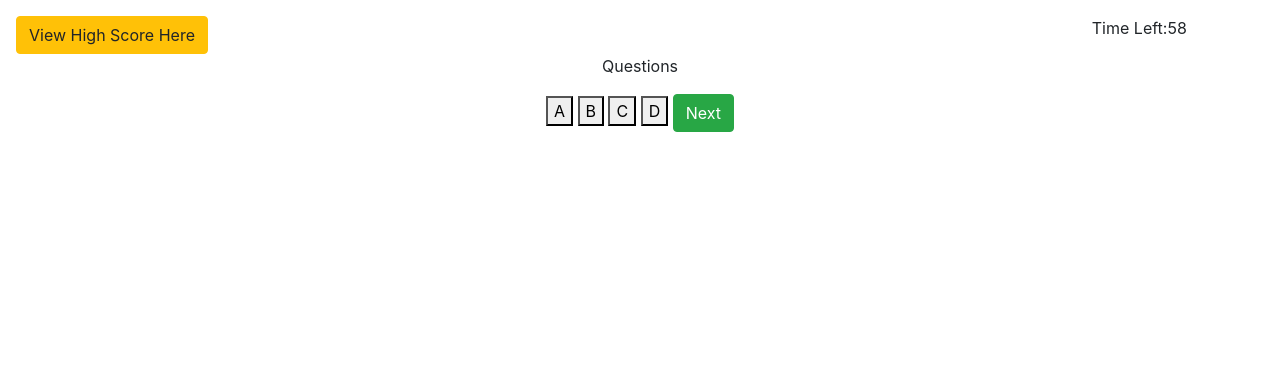
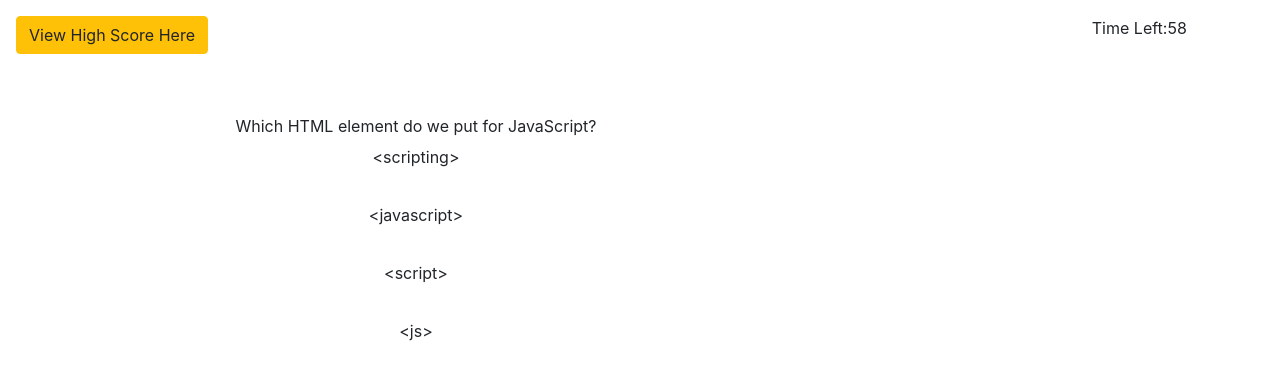
Before and after one commit to youjmi/CodingHW4, a plain HTML site: page index.html in a window 1280 px wide. Both pictures are taken after a click on the button "Click to Start!". Drawn offline with nearby package versions, Linux system fonts and the light colour scheme.

Commit message:
finally able to read question and next button to work

```diff
--- a/index.html
+++ b/index.html
@@ -15,34 +15,40 @@
     <header>
         <div class="row">
             <div class="col-md-4 ml-3 mt-3">
+                <a href="./highScore.html">
                 <button type="button" class="btn btn-warning" id="highscoreView">View High Score Here</button>
-                <div id ="addInitials"></div>
-
+                </a>
+                <div id="addInitials"></div>
             </div>
             <div class="col-md-7 mt-3">
-            <div class="text-right" id ="timer">Time Left:60 </div>
+                <div class="text-right" id="timer">Time Left:60 </div>
             </div>
         </div>
-    <!--Header End-->
+        <!--Header End-->
     </header>
     <!--Start Page Begin-->
     <section class="p-5 mt-5" id="Start">
         <div class="container text-center">
             <h1>Coding Quiz Challenge!</h1>
-            <h4 class="container mt-5">Welcome to my page! I would like to challange you to a timed quiz to test your knowledge. I will give
-                you 4 questions and 60 seconds total. For every right answer, 5 seconds will be added. For every wrong answer, 10 seconds will be removed. </h4>
-            <button class ="mt-5 btn btn-success" type="button" id="startbutton"> Click to Start! </button>
+            <h4 class="container mt-5">Welcome to my page! I would like to challange you to a timed quiz to test your
+                knowledge. I will give
+                you 4 questions and 60 seconds total. For every right answer, 10 seconds will be added. For every wrong
+                answer, 10 seconds will be removed. </h4>
+            <button class="mt-5 btn btn-success" type="button" id="startbutton"> Click to Start! </button>
         </div>
     </section>
     <!-- Start Page End-->
 
     <!--Quiz begin-->
-    <section class="text-center" id="question"><p>Questions</p>
-        <button id="choiceA"> A </button>
-        <button id="choiceB"> B </button>
-        <button id="choiceC"> C </button>
-        <button id="choiceD"> D </button>
-        <button id="nextPage" class ="btn btn-success"> Next </button>
+    <section id="question-container" class="ml-3 hide">
+        <div id="question"> Add Question here </div>
+        <div id="question-btn">
+            <button id="choiceA" class="btn"> A </button>
+            <button id="choiceB" class="btn"> B </button>
+            <button id="choiceC" class="btn"> C </button>
+            <button id="choiceD" class="btn"> D </button>
+        </div>
+        <button id="nextPage" class="btn btn-success hide"> Next </button>
     </section>
     <!--Quiz end-->
 
@@ -50,17 +56,16 @@
     <!--Game Over Start-->
     <section>
         <div id="gameover">
-
         </div>
     </section>
     <!--Game Over End-->
-    <script src="./script.js"></script>
     <script src="https://code.jquery.com/jquery-3.5.1.slim.min.js"
         integrity="sha384-DfXdz2htPH0lsSSs5nCTpuj/zy4C+OGpamoFVy38MVBnE+IbbVYUew+OrCXaRkfj"
         crossorigin="anonymous"></script>
     <script src="https://cdn.jsdelivr.net/npm/bootstrap@4.5.3/dist/js/bootstrap.bundle.min.js"
         integrity="sha384-ho+j7jyWK8fNQe+A12Hb8AhRq26LrZ/JpcUGGOn+Y7RsweNrtN/tE3MoK7ZeZDyx"
         crossorigin="anonymous"></script>
+    <script src="./script.js"></script>
 </body>
 
 </html>
--- a/script.js
+++ b/script.js
@@ -1,15 +1,17 @@
 var startbutton = document.getElementById("startbutton");
+var nexttbutton = document.getElementById("nextPage")
 var highscoreView = document.getElementById("highscoreView");
 var addInitials = document.getElementById("addInitials")
 var timer = document.getElementById("timer");
+var questionContainer = document.getElementById("question-container")
 var questionS = document.getElementById("question");
 var choiceA = document.getElementById("choiceA")
 var choiceB = document.getElementById("choiceB");
 var choiceC = document.getElementById("choiceC");
-var choiceD = document.getElementById("choiceD");
-var nextPage = document.getElementById("nextPage")
+var choiceD = document.getElementById("choiceD")
 var startPage = document.getElementById("Start")
-
+var btnContainer = document.getElementById("question-btn")
+var Button = document.querySelectorAll(".btn")
 
 var timecount = 60
 var score = 0
@@ -17,6 +19,7 @@ var questionCounter = 0
 var availableQuestions = []
 var settimerInterval
 
+var currentQuestionindex = 0
 
 //Questions pulled from W3 and tutorialspoint.com//
 var questionDisplay = [
@@ -28,7 +31,7 @@ var questionDisplay = [
             c: '<script>',
             d: '<js>',
         },
-        correctAnswer: 'c'
+        correctAnswer: '<script>'
     },
     {
         question: "Which of the following function of String object executes the search for a match between a regular expression and a specified string?",
@@ -38,7 +41,7 @@ var questionDisplay = [
             c: 'replace()',
             d: 'search()',
         },
-        correctAnswer: 'd'
+        correctAnswer: 'search()' //change
     },
     {
         question: " Which of the following function of Array objects sorts the element of an array?",
@@ -48,7 +51,7 @@ var questionDisplay = [
             c: 'toString()',
             d: 'unshift()',
         },
-        correctAnswer: 'a'
+        correctAnswer: 'sort()' //change
     },
     {
         question: "Which of the following type of variable is visible only within a function where it is defined?",
@@ -58,7 +61,7 @@ var questionDisplay = [
             c: 'Both of the Above',
             d: 'None of the above',
         },
-        correctAnswer: 'b'
+        correctAnswer: 'Local Variable'
 
     },
 ];
@@ -66,17 +69,30 @@ var questionDisplay = [
 //const totalPoints = 100
 //const totalQuestions = 4
 
+startbutton.addEventListener("click", beginQuiz)
+choiceA.addEventListener("click", chooseAnswer)
+choiceB.addEventListener("click", chooseAnswer)
+choiceC.addEventListener("click", chooseAnswer)
+choiceD.addEventListener("click", chooseAnswer)
+nexttbutton.addEventListener("click",() => {
+    currentQuestionindex ++
+    generateQuestions()
+})
+
+function beginQuiz() {
+    beginTimer()
+    startbutton.style.display = "none"
+    startPage.style.display = "none"
+    questionContainer.style.display = "block"
+    currentQuestionindex = 0
+    generateQuestions();
+}
 
 function beginTimer() {
-    startbutton.style.display = "none"
-    startPage.style.display = "none"
-
     settimerInterval = setInterval(function () {
         timecount--;
         timer.textContent = "Time Left:" + timecount;
-
-
-        if (timecount === 0) {
+        if (timecount < 1) {
             clearInterval(settimerInterval)
             alert("Time is up!")
             finalScore();
@@ -85,39 +101,32 @@ function beginTimer() {
     )
 }
 
-function beginQuestions() {
-    beginTimer();
+function generateQuestions() {
+    showQuestion(questionDisplay[currentQuestionindex])
+}
 
-    if (answers === correctAnswer) {
-        timecount++
-    }
-    else (answers != correctAnswer); {
-        timecount--
-    }
+function showQuestion(question) {
+    console.log(question)
+    questionS.innerText = question.question
+    choiceA.innerText = question.answers.a
+    choiceB.innerText = question.answers.b
+    choiceC.innerText = question.answers.c
+    choiceD.innerText = question.answers.d
+
 }
 
 
-var finalquestionIndex = questionDisplay.length - 1;
-var currentquestionIndex = 0;
+function chooseAnswer(e) {
+    var currentquestion = questionDisplay[currentQuestionindex]
+    var selectChoice = e.target.textContent
 
-
-function generateQuestion() {
-    if (currentquestionIndex === finalquestionIndex) {
-        return finalScore()
+    if (selectChoice == currentquestion.correctAnswer) {
+        timecount += 10
     }
-
-    var currentQuestion = questionDisplay[currentquestionIndex];
-    questionS.innerHTML = "<p>" + currentQuestion.question + "</p>";
-    choiceA.innerHTML = currentQuestion.a;
-    choiceB.innerHTML = currentQuestion.b;
-    choiceC.innerHTML = currentQuestion.c;
-    choiceD.innerHTML = currentQuestion.d;
+    else {
+        timecount -= 10
+    }
+    nexttbutton.style.display="block"
 }
 
-
-function finalScore() {
-    questionDisplay.style.display = "none"
-    clearInterval(settimerInterval)
-}
-
-startbutton.addEventListener("click", beginTimer)
+function finalScore() { }
--- a/style.css
+++ b/style.css
@@ -0,0 +1,27 @@
+body {
+padding: 0;
+margin: 0;
+justify-content: center;
+align-items: center;
+}
+
+
+#question-container{
+    padding: 10px;
+    margin: 50px;
+    width: 800px;
+    max-width: 80%;
+    border-radius: 5px;
+    text-align: center;
+
+
+}
+
+#question-btn{
+    display: grid;
+    gap: 20px
+}
+
+.hide{
+    display: none;
+}
```
Also changed, not shown: highScore.html (added).
